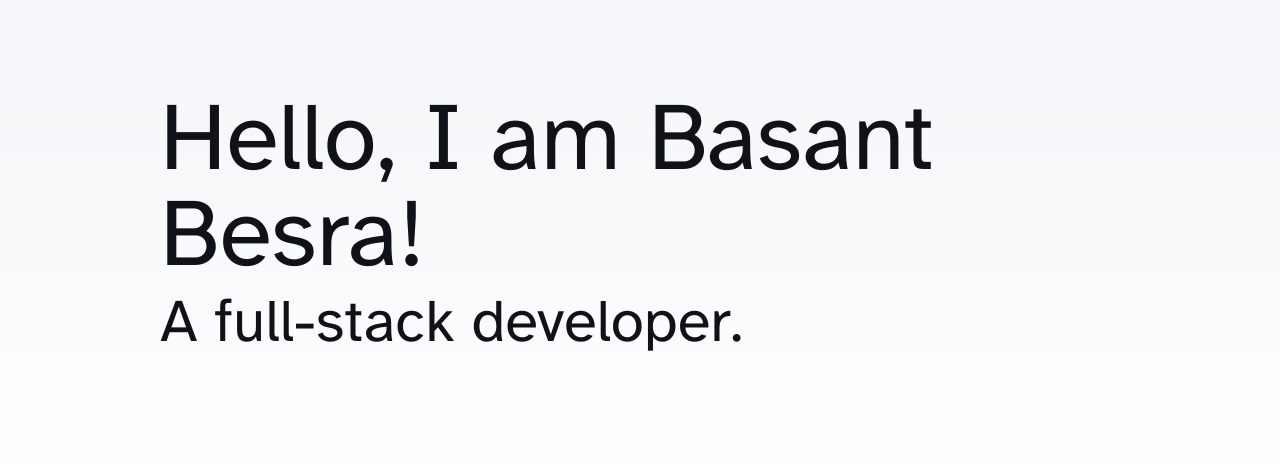
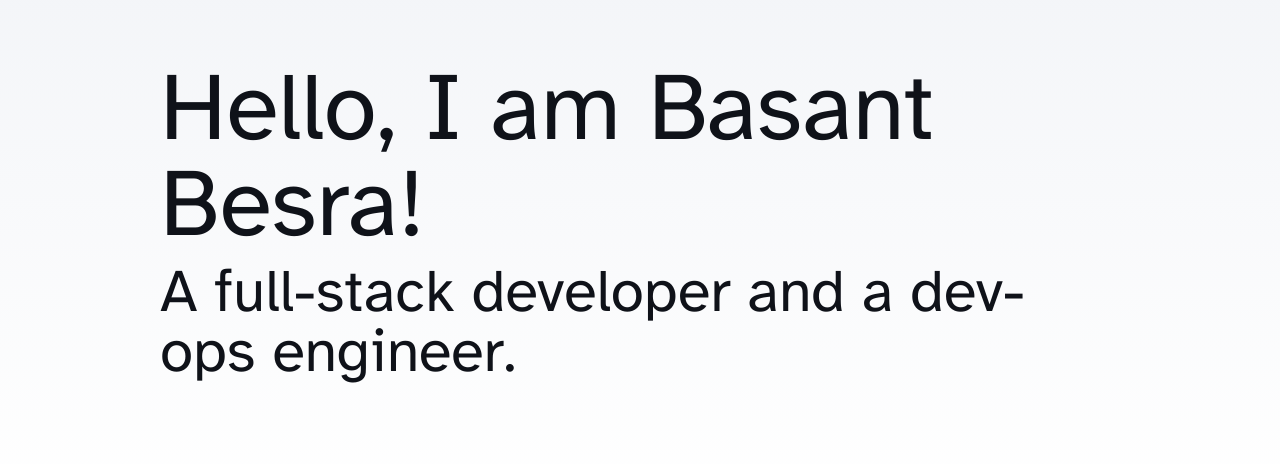
Before and after one commit to besrabasant/besrabasant.github.io, an Astro site: page / in a window 1280 px wide. Shown: the part 87-551 px from the top of the page. Built offline with nearby package versions, Linux system fonts and the light colour scheme; Astro itself is replaced by a stand-in of ours.

Commit message:
Update home page content

```diff
--- a/src/pages/index.astro
+++ b/src/pages/index.astro
@@ -15,7 +15,7 @@ import { SITE_TITLE, SITE_DESCRIPTION } from "../consts";
 			<Header />
 			<main class="w-3/4 mx-auto flex-1 flex flex-col justify-center">
 				<h1 class="text-8xl">Hello, I am Basant Besra!</h1>
-				<h2 class="text-6xl">A full-stack developer.</h2>
+				<h2 class="text-6xl">A full-stack developer and a dev-ops engineer.</h2>
 			</main>
 			<Footer />
 		</div>
```
